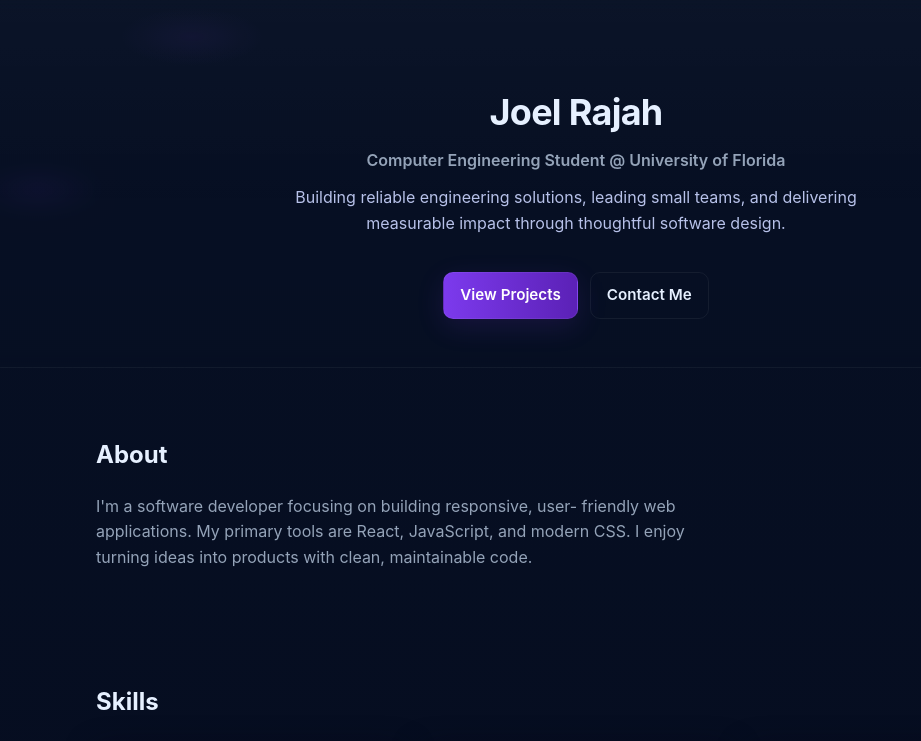
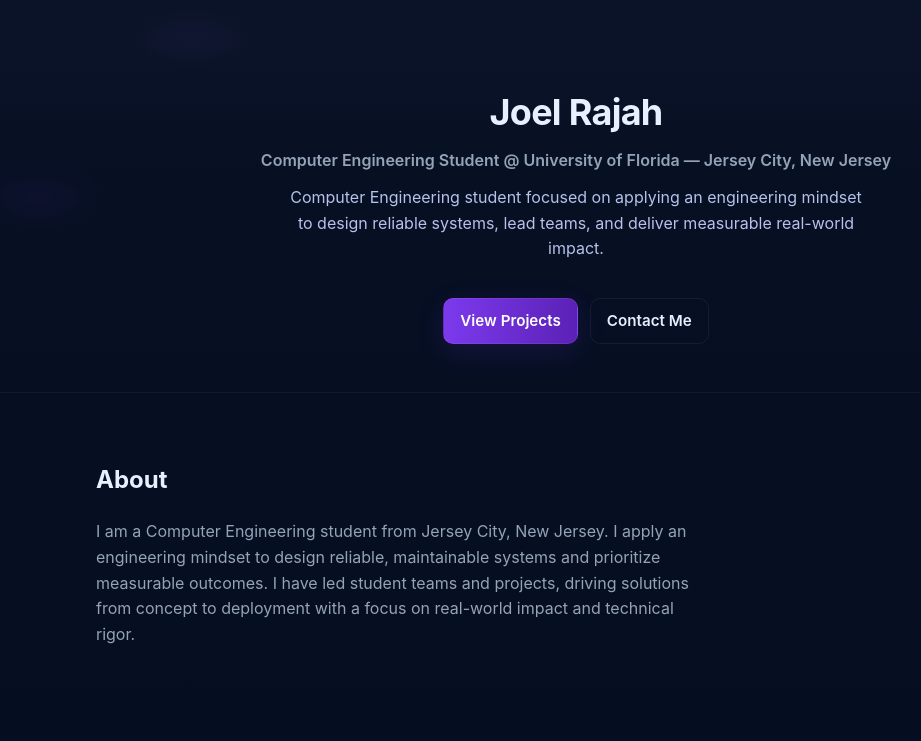
Before and after one commit to joelrajah08/joelrajah08.github.io, a React (Create React App) app: page / in a window 1280 px wide. Shown: the top 741 px of the page, without its empty margins (64-985 px from the left). Built offline with nearby package versions, Linux system fonts and the light colour scheme.

Commit message:
chore(content): identify as Computer Engineering student; update hero, about, and footer

```diff
--- a/src/App.js
+++ b/src/App.js
@@ -10,9 +10,9 @@
       <header className="hero">
         <div className="container">
           <h1 className="hero-name">Joel Rajah</h1>
-          <p className="hero-title">Computer Engineering Student @ University of Florida</p>
+          <p className="hero-title">Computer Engineering Student @ University of Florida — Jersey City, New Jersey</p>
           <p className="hero-tagline">
-            Building reliable engineering solutions, leading small teams, and delivering measurable impact through thoughtful software design.
+            Computer Engineering student focused on applying an engineering mindset to design reliable systems, lead teams, and deliver measurable real-world impact.
           </p>
           <div className="hero-cta">
             <a className="btn primary" href="#projects" aria-label="View Projects">View Projects</a>
@@ -25,10 +25,8 @@
         <section id="about" className="section about">
           <h2>About</h2>
           <p>
-            I'm a software developer focusing on building responsive, user-
-            friendly web applications. My primary tools are React, JavaScript,
-            and modern CSS. I enjoy turning ideas into products with clean,
-            maintainable code.
+            I am a Computer Engineering student from Jersey City, New Jersey.
+            I apply an engineering mindset to design reliable, maintainable systems and prioritize measurable outcomes. I have led student teams and projects, driving solutions from concept to deployment with a focus on real-world impact and technical rigor.
           </p>
         </section>
 
@@ -91,6 +89,8 @@
       <footer className="site-footer">
         <div className="container">
           <small>© {new Date().getFullYear()} Joel Rajah</small>
+          <br />
+          <small>Computer Engineering Student — University of Florida • Jersey City, New Jersey</small>
         </div>
       </footer>
     </div>
```
